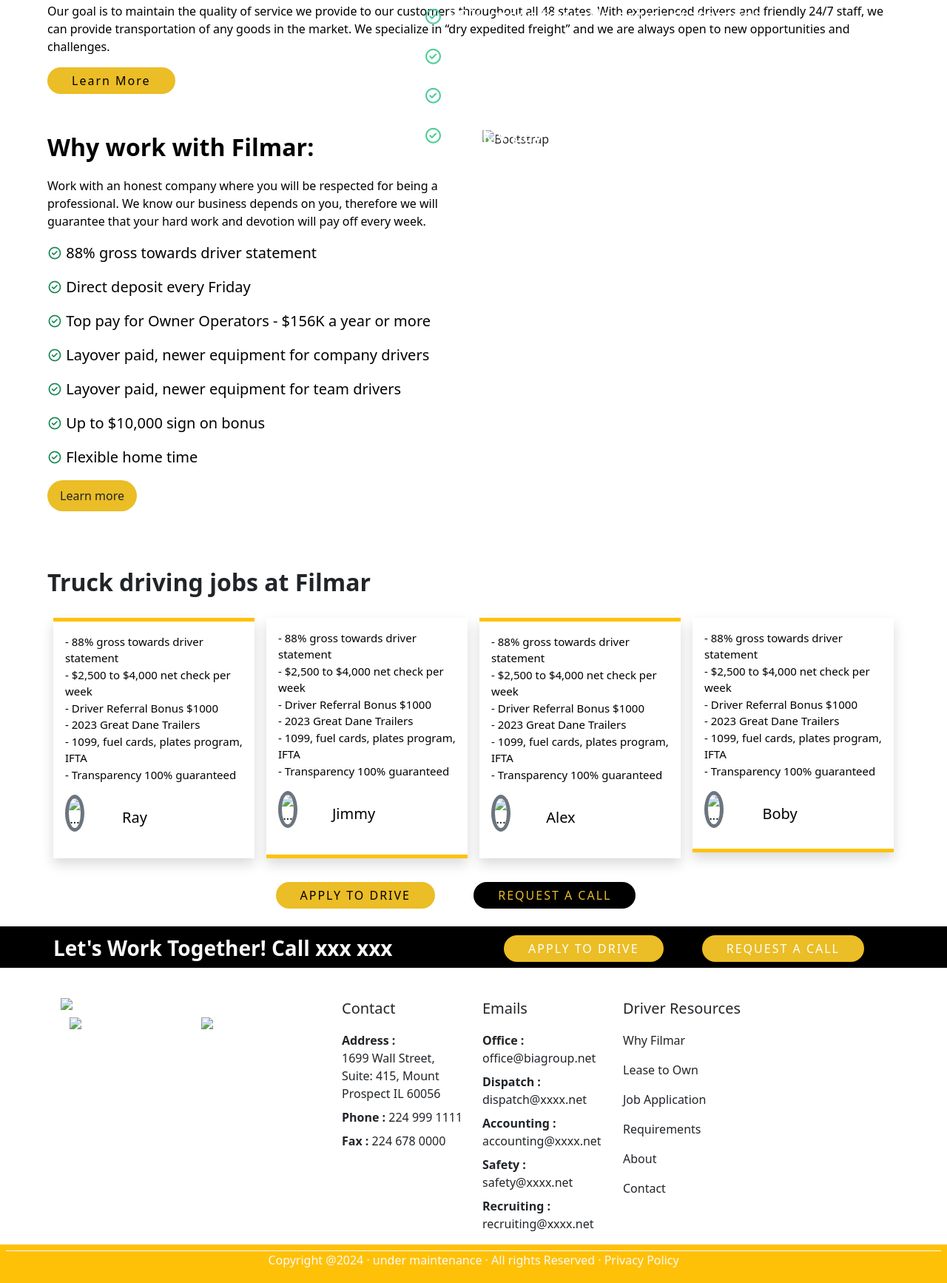
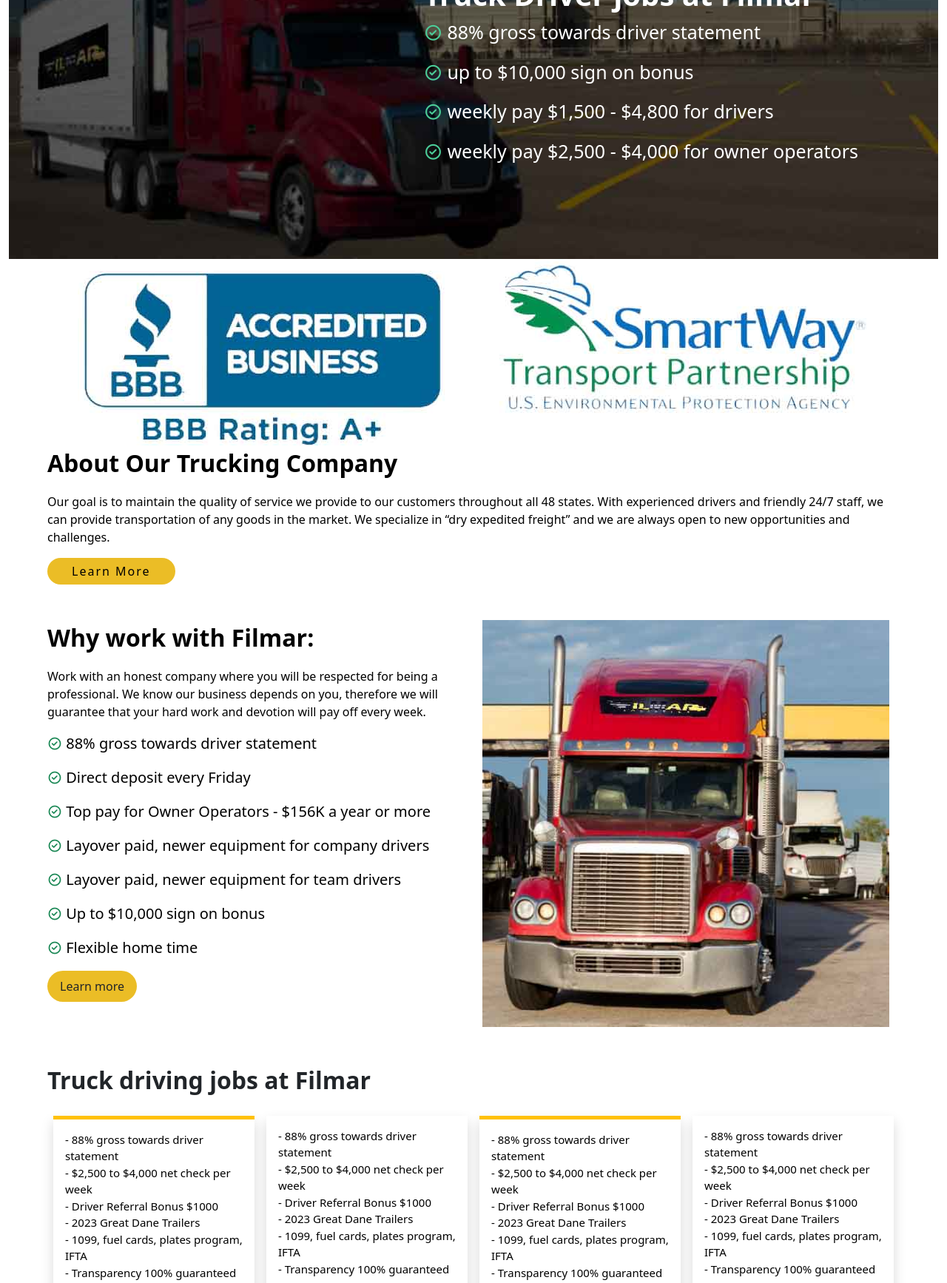
Before and after one commit to mirandacalla/truck, a plain HTML site: page index.html in a window 1280 px wide. Shown: the part 205-1939 px from the top of the page at 74% size. Drawn offline with nearby package versions, Linux system fonts and the light colour scheme; the site is published under a folder, as on GitHub Pages, so addresses that start at the root find nothing.

Commit message:
Update index.html

```diff
--- a/index.html
+++ b/index.html
@@ -46,7 +46,7 @@
         <div class="container-fluid">
           <nav class="navbar">
             <div class="navbar-logo">
-              <img src="/img/black logo.jpg" alt="" />
+              <img src="img/black logo.jpg" alt="" />
             </div>
           </nav>
           <button
@@ -144,16 +144,16 @@
           weekly pay $2,500 - $4,000 for owner operators
         </p>
       </div>
-      <img src="/img/main-truck copy.jpg" class="z-n1 position-relative main-img" alt="" />
+      <img src="img/main-truck copy.jpg" class="z-n1 position-relative main-img" alt="" />
     </section>
     <section class="container-fluid  rating lg">
       <div class="container text-center">
         <div class="row">
           <div class="col">
-            <img src="/img/bbb-rating.jpg" alt="" />
+            <img src="img/bbb-rating.jpg" alt="" />
           </div>
           <div class="col">
-            <img src="/img/smartway-transport copy.jpg" alt="" />
+            <img src="img/smartway-transport copy.jpg" alt="" />
           </div>
 
         </div>
@@ -223,7 +223,7 @@
       </button>
         </div>
         <div class="col-xs-12 col-sm-12 col-md-6 why-img">
-          <img src="/img/why-us.jpg" alt="Bootstrap" width="550" />
+          <img src="img/why-us.jpg" alt="Bootstrap" width="550" />
         </div>
       </div>
 
@@ -245,7 +245,7 @@
             <div class="row">
               <div class="col-1">
                 <img
-                src="/img/driver-4.jpg"
+                src="img/driver-4.jpg"
                 class="card-img-top rounded-circle border border-secondary border-5"
                 alt="..."
               />
@@ -269,7 +269,7 @@
             <div class="row">
               <div class="col-1">
                 <img
-                src="/img/driver-3.jpg"
+                src="img/driver-3.jpg"
                 class="card-img-top rounded-circle border border-secondary border-5 "
                 alt="..."
               />
@@ -293,7 +293,7 @@
             <div class="row">
               <div class="col-1">
                 <img
-                src="/img/driver-2.jpg"
+                src="img/driver-2.jpg"
                 class="card-img-top rounded-circle border border-secondary me border-5"
                 alt="..."
               />
@@ -317,7 +317,7 @@
             <div class="row">
               <div class="col-1">
                 <img
-                src="/img/driver-3.jpg"
+                src="img/driver-3.jpg"
                 class="card-img-top rounded-circle border border-secondary border-5 "
                 alt="..."
               />
@@ -386,11 +386,11 @@
       <div class="container">
         <div class="row">
           <div class="col-lg-4 col-sm-12">
-            <img src="/img/black logo.jpg" alt="logo" width="350" height="74" />
+            <img src="img/black logo.jpg" alt="logo" width="350" height="74" />
             <div class="row mx-auto">
               <div class="col">
                 <img
-                  src="/img/bbb-rating.jpg"
+                  src="img/bbb-rating.jpg"
                   alt="logo"
                   width="130"
                   height="44"
@@ -398,7 +398,7 @@
               </div>
               <div class="col">
                 <img
-                  src="/img/smartway-transport copy.jpg"
+                  src="img/smartway-transport copy.jpg"
                   alt="logo"
                   width="130"
                   height="44"
```
